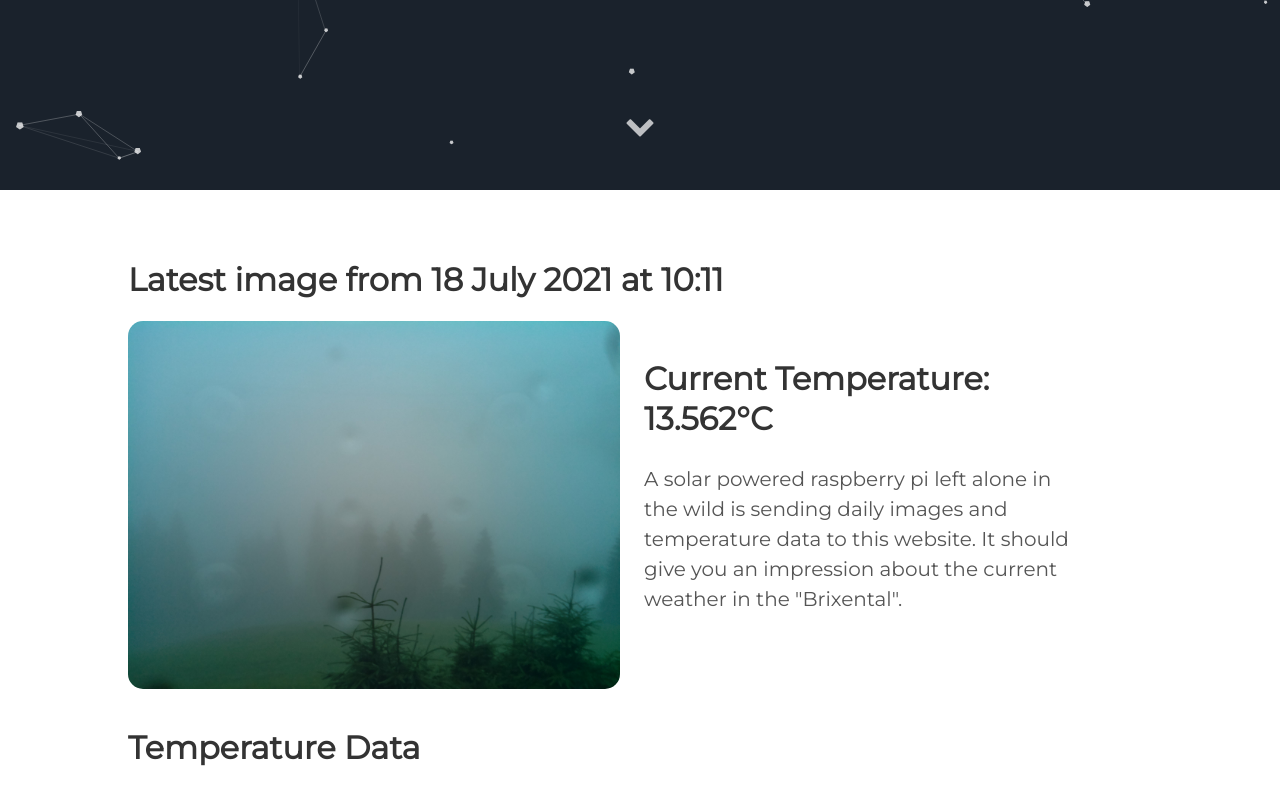
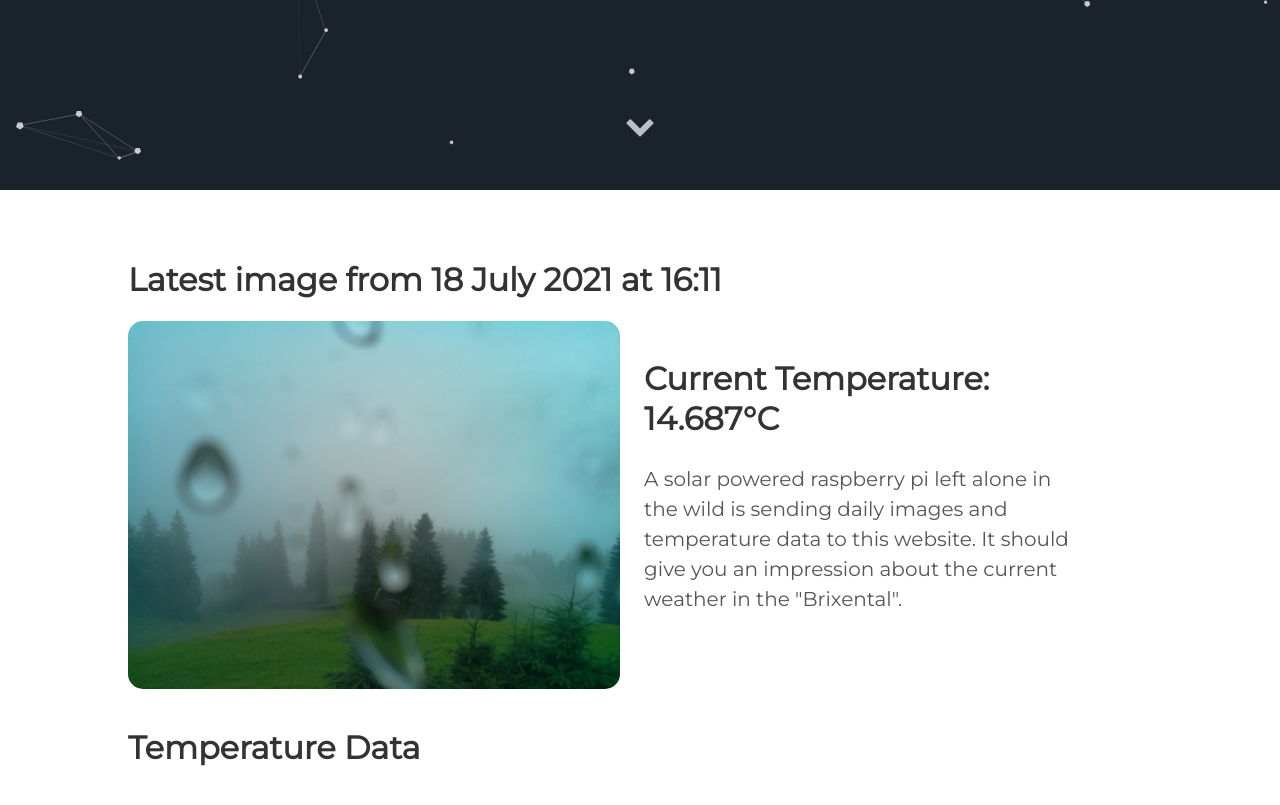
Before and after one commit to vektorious/vektorious.github.io, a Jekyll site: the page built from resources/huette.md, in a window 1280 px wide and 900 px high, scrolled down 710 px. Shown: the top 805 px of the window. Built offline with Jekyll 4.4.1, drawn with Linux system fonts in a browser that asks for light colours.

Commit message:
I'm a bot beep boop

```diff
--- a/resources/huette.md
+++ b/resources/huette.md
@@ -6,13 +6,13 @@ image: '/assets/img/'
 description: 'Live image from the Austrian alps'
 twitter_text: ' '
 ---
-## Latest image from 18 July 2021 at 10:11
+## Latest image from 18 July 2021 at 16:11
 <div class="huette">
   <div class="huette-image">
     <img src="{{ "/assets/img/huette.jpg" | prepend: site.baseurl }}">
   </div>
   <div class="huette-text">
-        <h2>Current Temperature: 13.562°C</h2>
+        <h2>Current Temperature: 14.687°C</h2>
         <p>A solar powered raspberry pi left alone in the wild is sending daily images and temperature data to this website. It should give you an impression about the current weather in the "Brixental".</p>
 
   </div>
```
Also changed, not shown: rpi-script/2021-07-18_161029.txt (renamed from rpi-script/2021-07-18_101026.txt, +5 -5 lines), rpi-script/huette.md (+2 -2 lines), assets/img/huette.jpg, assets/img/temp_plot.png, rpi-script/temp_plot.png, 1 other file.
